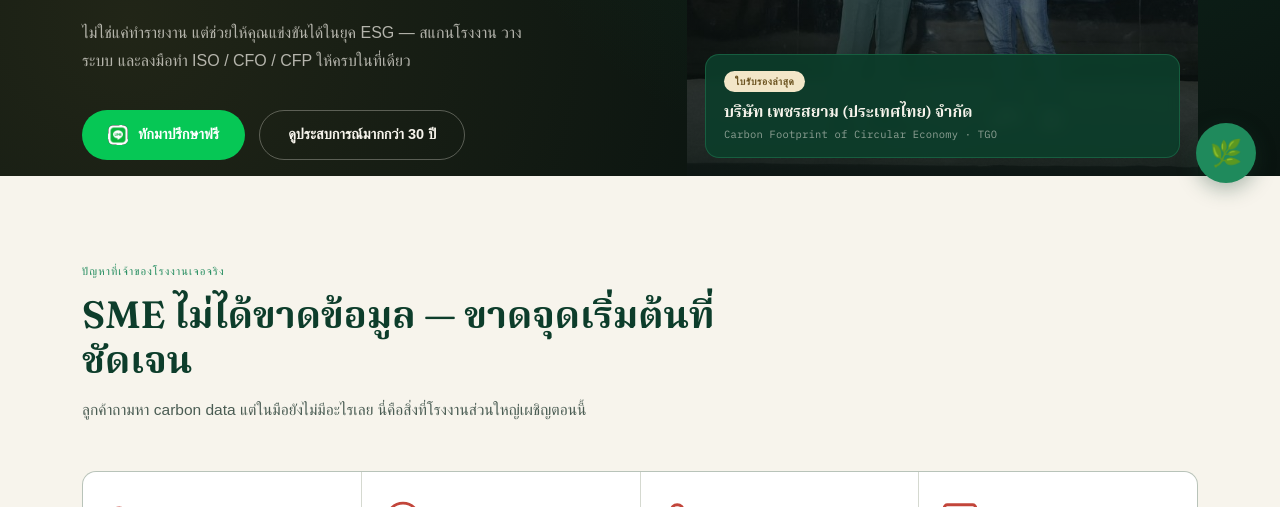
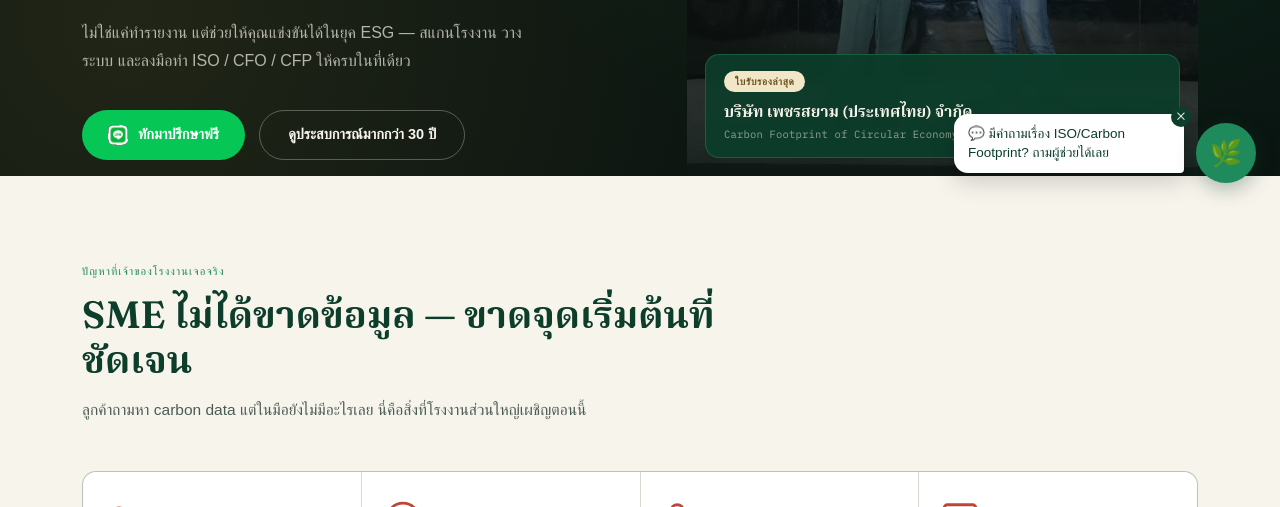
Before and after one commit to TheSor55/futuregreen-consulting, a plain HTML site: page index.html in a window 1280 px wide. Shown: the part 593-1100 px from the top of the page. Drawn offline with Linux system fonts and the light colour scheme; a web font is replaced by a local one.

Commit message:
Add files via upload
เพิ่ม tooltip ข้อความChatbot

```diff
--- a/index.html
+++ b/index.html
@@ -1128,6 +1128,25 @@ a:focus-visible, button:focus-visible { outline: 2px solid var(--leaf-bright); o
     100%{ box-shadow:0 0 0 16px rgba(82,183,136,0); }
   }
 
+  /* ป้ายบอกว่านี่คือแชทบอท โผล่มาตอนโหลดหน้าแล้วจางหายไป / กดปุ่มก็หาย */
+  #fg-chat-teaser{
+    position:fixed; bottom:34px; right:96px; max-width:230px;
+    background:#fff; color:var(--fg-green-900); font-family:'IBM Plex Sans Thai', sans-serif;
+    font-size:13.5px; line-height:1.45; padding:10px 14px; border-radius:14px 14px 4px 14px;
+    box-shadow:0 8px 24px rgba(0,0,0,.18); z-index:9998;
+    opacity:0; transform:translateY(8px) scale(.96); pointer-events:none;
+    transition:opacity .3s ease, transform .3s ease;
+  }
+  #fg-chat-teaser.fg-show{ opacity:1; transform:translateY(0) scale(1); pointer-events:auto; }
+  #fg-chat-teaser .fg-teaser-close{
+    position:absolute; top:-7px; right:-7px; width:20px; height:20px; border-radius:50%;
+    background:var(--fg-green-900); color:#fff; border:none; font-size:11px; line-height:1;
+    cursor:pointer; display:flex; align-items:center; justify-content:center;
+  }
+  @media (max-width:480px){
+    #fg-chat-teaser{ right:14px; bottom:96px; max-width:180px; }
+  }
+
   #fg-chat-panel{
     position:fixed; bottom:96px; right:24px; width:360px; max-width:92vw;
     height:520px; max-height:75vh; background:var(--fg-cream);
@@ -1183,6 +1202,10 @@ a:focus-visible, button:focus-visible { outline: 2px solid var(--leaf-bright); o
   }
 </style>
 
+<div id="fg-chat-teaser">
+  <button class="fg-teaser-close" id="fg-teaser-close" aria-label="ปิด">✕</button>
+  <span id="fg-teaser-text">💬 มีคำถามเรื่อง ISO/Carbon Footprint? ถามผู้ช่วยได้เลย</span>
+</div>
 <button id="fg-chat-btn" class="fg-pulse" aria-label="เปิดแชทถาม FutureGreen Assistant">🌿</button>
 
 <div id="fg-chat-panel" role="dialog" aria-label="FutureGreen chat assistant" aria-hidden="true">
@@ -1211,6 +1234,7 @@ a:focus-visible, button:focus-visible { outline: 2px solid var(--leaf-bright); o
       title: 'FutureGreen Assistant',
       sub: 'ถาม-ตอบ ISO / ESG / Carbon Footprint',
       placeholder: 'พิมพ์คำถาม...',
+      teaser: '💬 มีคำถามเรื่อง ISO/Carbon Footprint? ถามผู้ช่วยได้เลย',
       greeting: 'สวัสดีค่ะ 🌿 ดิฉันเป็นผู้ช่วยของ FutureGreen Consulting ถามเรื่อง ISO 9001/14001/45001/50001, Carbon Footprint, GP Audit หรือบริการอื่นๆ ได้เลยค่ะ หรือลองใช้ "Carbon Readiness Check" ฟรีเพื่อเริ่มต้นได้นะคะ',
       error: 'ขออภัยค่ะ ระบบขัดข้องชั่วคราว รบกวนกดไอคอน LINE ด้านบนเพื่อคุยกับทีมงานโดยตรงนะคะ 🙏',
       typing: 'กำลังพิมพ์…'
@@ -1219,6 +1243,7 @@ a:focus-visible, button:focus-visible { outline: 2px solid var(--leaf-bright); o
       title: 'FutureGreen Assistant',
       sub: 'Ask about ISO / ESG / Carbon Footprint',
       placeholder: 'Type your question...',
+      teaser: "💬 Questions about ISO/Carbon Footprint? Ask our assistant",
       greeting: "Hi 🌿 I'm the FutureGreen Consulting assistant. Ask about ISO 9001/14001/45001/50001, Carbon Footprint, GP Audit, or try our free Carbon Readiness Check to get started.",
       error: 'Sorry, the assistant is temporarily down. Please tap the LINE icon above to reach our team directly.',
       typing: 'Typing…'
@@ -1237,6 +1262,20 @@ a:focus-visible, button:focus-visible { outline: 2px solid var(--leaf-bright); o
   document.getElementById('fg-title-text').textContent = T_ALL[currentLang].title;
   document.getElementById('fg-sub-text').textContent = T_ALL[currentLang].sub;
   input.placeholder = T_ALL[currentLang].placeholder;
+
+  const teaser = document.getElementById('fg-chat-teaser');
+  const teaserText = document.getElementById('fg-teaser-text');
+  const teaserClose = document.getElementById('fg-teaser-close');
+  teaserText.textContent = T_ALL[currentLang].teaser;
+
+  let teaserTimer = setTimeout(function(){ teaser.classList.add('fg-show'); }, 1200);
+  let teaserAutoHide = setTimeout(function(){ teaser.classList.remove('fg-show'); }, 9000);
+
+  function dismissTeaser(){
+    clearTimeout(teaserTimer); clearTimeout(teaserAutoHide);
+    teaser.classList.remove('fg-show');
+  }
+  teaserClose.addEventListener('click', function(e){ e.stopPropagation(); dismissTeaser(); });
 
   let history = [];
   let opened = false;
@@ -1292,6 +1331,7 @@ a:focus-visible, button:focus-visible { outline: 2px solid var(--leaf-bright); o
   }
 
   btn.addEventListener('click', function(){
+    dismissTeaser();
     opened = !opened;
     panel.classList.toggle('fg-open', opened);
     panel.setAttribute('aria-hidden', String(!opened));
@@ -1333,6 +1373,7 @@ a:focus-visible, button:focus-visible { outline: 2px solid var(--leaf-bright); o
         document.getElementById('fg-title-text').textContent = NT.title;
         document.getElementById('fg-sub-text').textContent = NT.sub;
         input.placeholder = NT.placeholder;
+        teaserText.textContent = NT.teaser;
         currentLang = newLang;
       });
     });
```
Also changed, not shown: knowledge.html (+41 -0 lines).
